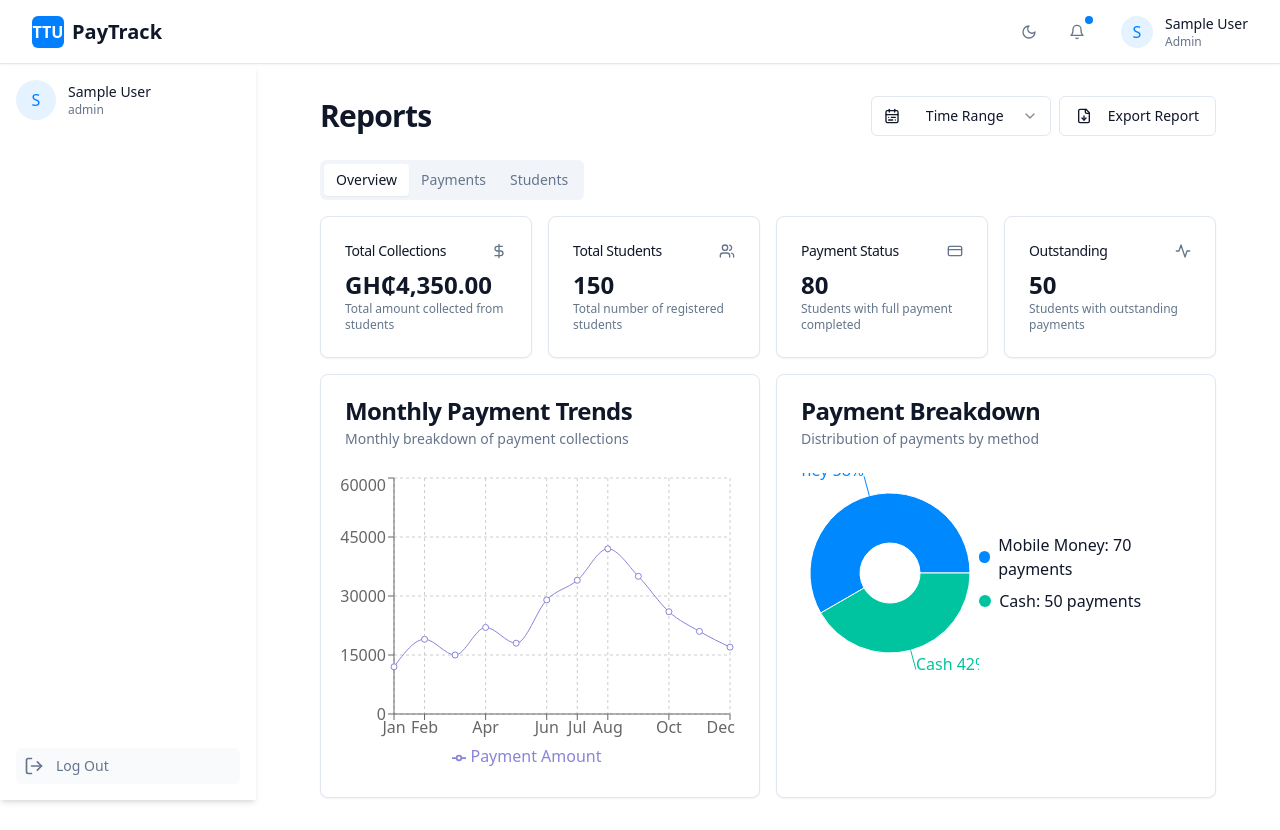
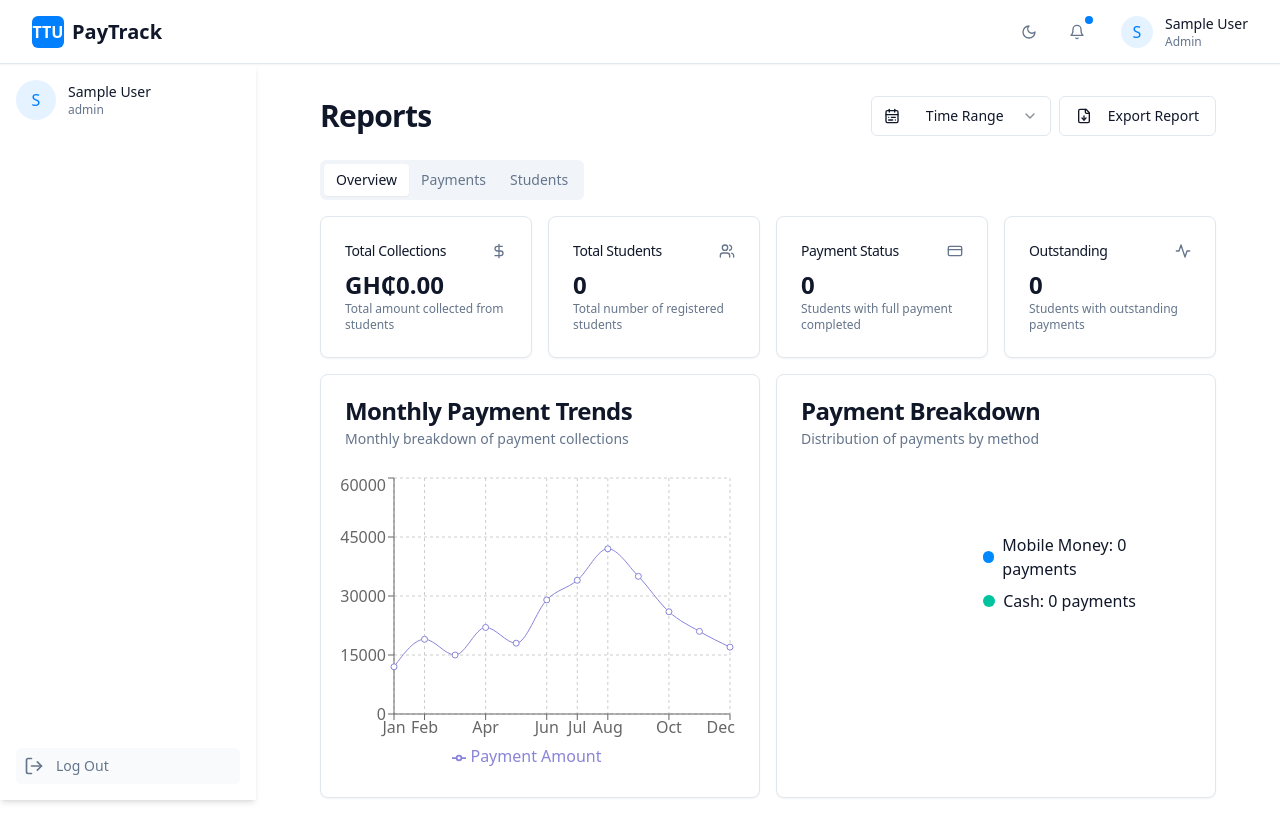
Before and after one commit to androidnega/student-paytrack-system, a React (Vite) app: page /reports in a window 1280 px wide. Built offline with nearby package versions, Linux system fonts and the light colour scheme; sample sign-in values are in the browser's storage.

Commit message:
Clear all student records
This commit clears all existing student records.

```diff
--- a/src/data/mockData.ts
+++ b/src/data/mockData.ts
@@ -1,3 +1,4 @@
+
 import {
   GROUPS,
   PAYMENT_METHODS,
@@ -62,83 +63,8 @@ export const mockUsers: User[] = [
   },
 ];
 
-export const mockStudents: Student[] = [
-  {
-    id: "student-1",
-    name: "Alice Johnson",
-    indexNumber: "BC/ITS/24/001",
-    email: "alice.j@example.com",
-    phone: "0201234567",
-    specialization: SPECIALIZATIONS.SOFTWARE,
-    group: GROUPS.A,
-    academicYear: "2024",
-    totalAmountDue: 150,
-    totalAmountPaid: 100,
-    paymentStatus: PAYMENT_STATUS.PARTIAL,
-    createdAt: new Date("2023-08-01"),
-    updatedAt: new Date("2023-09-20"),
-  },
-  {
-    id: "student-2",
-    name: "Bob Williams",
-    indexNumber: "BC/ITN/24/002",
-    email: "bob.w@example.com",
-    phone: "0509876543",
-    specialization: SPECIALIZATIONS.NETWORKING,
-    group: GROUPS.B,
-    academicYear: "2024",
-    totalAmountDue: 200,
-    totalAmountPaid: 200,
-    paymentStatus: PAYMENT_STATUS.FULL,
-    createdAt: new Date("2023-08-01"),
-    updatedAt: new Date("2023-09-20"),
-  },
-  {
-    id: "student-3",
-    name: "Charlie Brown",
-    indexNumber: "BC/ITD/24/003",
-    email: "charlie.b@example.com",
-    phone: "0245678901",
-    specialization: SPECIALIZATIONS.DATA_MANAGEMENT,
-    group: GROUPS.C,
-    academicYear: "2024",
-    totalAmountDue: 180,
-    totalAmountPaid: 80,
-    paymentStatus: PAYMENT_STATUS.PARTIAL,
-    createdAt: new Date("2023-08-01"),
-    updatedAt: new Date("2023-09-20"),
-  },
-  {
-    id: "student-4",
-    name: "Diana Miller",
-    indexNumber: "BC/ITS/24/004",
-    email: "diana.m@example.com",
-    phone: "0551234567",
-    specialization: SPECIALIZATIONS.SOFTWARE,
-    group: GROUPS.D,
-    academicYear: "2024",
-    totalAmountDue: 160,
-    totalAmountPaid: 0,
-    paymentStatus: PAYMENT_STATUS.OUTSTANDING,
-    createdAt: new Date("2023-08-01"),
-    updatedAt: new Date("2023-09-20"),
-  },
-  {
-    id: "student-5",
-    name: "Eve Taylor",
-    indexNumber: "BC/ITN/24/005",
-    email: "eve.t@example.com",
-    phone: "0269876543",
-    specialization: SPECIALIZATIONS.NETWORKING,
-    group: GROUPS.E,
-    academicYear: "2024",
-    totalAmountDue: 190,
-    totalAmountPaid: 190,
-    paymentStatus: PAYMENT_STATUS.FULL,
-    createdAt: new Date("2023-08-01"),
-    updatedAt: new Date("2023-09-20"),
-  },
-];
+// Clear student records
+export const mockStudents: Student[] = [];
 
 export const mockCourses: Course[] = [
   {
@@ -188,102 +114,30 @@ export const mockLecturers: Lecturer[] = [
   },
 ];
 
-// Ensure all payments have 6-digit transaction codes
-export const mockPayments: Payment[] = [
-  {
-    id: "payment-1",
-    studentId: "student-1",
-    amount: 50,
-    paymentMethod: PAYMENT_METHODS.MOMO,
-    paymentPurpose: PAYMENT_PURPOSES.BOOK,
-    itemId: "course-1",
-    transactionCode: generateSixDigitCode(),
-    paymentDate: new Date("2023-09-15"),
-    recordedBy: "user-1",
-    notes: "Full payment for Software Engineering textbook",
-    createdAt: new Date("2023-09-15"),
-    updatedAt: new Date("2023-09-15"),
-  },
-  {
-    id: "payment-2",
-    studentId: "student-2",
-    amount: 20,
-    paymentMethod: PAYMENT_METHODS.CASH,
-    paymentPurpose: PAYMENT_PURPOSES.HANDOUT,
-    itemId: "course-2",
-    transactionCode: generateSixDigitCode(),
-    paymentDate: new Date("2023-09-16"),
-    recordedBy: "user-2",
-    payerType: "third_party",
-    thirdPartyType: "relative",
-    thirdPartyDetails: "Brother - James Mensah",
-    notes: "Handout payment for Database Management",
-    createdAt: new Date("2023-09-16"),
-    updatedAt: new Date("2023-09-16"),
-  },
-  {
-    id: "payment-3",
-    studentId: "student-3",
-    amount: 100,
-    paymentMethod: PAYMENT_METHODS.MOMO,
-    paymentPurpose: PAYMENT_PURPOSES.TRIP,
-    transactionCode: generateSixDigitCode(),
-    paymentDate: new Date("2023-09-17"),
-    recordedBy: "user-1",
-    notes: "Trip payment for tech conference",
-    createdAt: new Date("2023-09-17"),
-    updatedAt: new Date("2023-09-17"),
-  },
-  {
-    id: "payment-4",
-    studentId: "student-4",
-    amount: 35,
-    paymentMethod: PAYMENT_METHODS.CASH,
-    paymentPurpose: PAYMENT_PURPOSES.BOOK,
-    itemId: "course-3",
-    transactionCode: generateSixDigitCode(),
-    paymentDate: new Date("2023-09-18"),
-    recordedBy: "user-2",
-    notes: "Partial payment for Networking Essentials textbook",
-    createdAt: new Date("2023-09-18"),
-    updatedAt: new Date("2023-09-18"),
-  },
-  {
-    id: "payment-5",
-    studentId: "student-5",
-    amount: 45,
-    paymentMethod: PAYMENT_METHODS.MOMO,
-    paymentPurpose: PAYMENT_PURPOSES.OTHER,
-    transactionCode: generateSixDigitCode(),
-    paymentDate: new Date("2023-09-19"),
-    recordedBy: "user-1",
-    notes: "Department dues payment",
-    createdAt: new Date("2023-09-19"),
-    updatedAt: new Date("2023-09-19"),
-  },
-];
+// Clear payment records
+export const mockPayments: Payment[] = [];
 
-// Update mock dashboard stats to include transaction codes in recent payments
+// Update dashboard stats to reflect empty records
 export const mockDashboardStats: DashboardStats = {
-  totalStudents: 150,
-  totalPayments: 120,
-  totalAmountCollected: 4350,
-  fullPayments: 80,
-  partialPayments: 20,
-  outstandingPayments: 50,
-  momoPayments: 70,
-  cashPayments: 50,
-  recentPayments: mockPayments.slice(0, 5),
+  totalStudents: 0,
+  totalPayments: 0,
+  totalAmountCollected: 0,
+  fullPayments: 0,
+  partialPayments: 0,
+  outstandingPayments: 0,
+  momoPayments: 0,
+  cashPayments: 0,
+  recentPayments: [],
   paymentsBySpecialization: {
-    [SPECIALIZATIONS.SOFTWARE]: 60,
-    [SPECIALIZATIONS.NETWORKING]: 40,
-    [SPECIALIZATIONS.DATA_MANAGEMENT]: 20,
+    [SPECIALIZATIONS.SOFTWARE]: 0,
+    [SPECIALIZATIONS.NETWORKING]: 0,
+    [SPECIALIZATIONS.DATA_MANAGEMENT]: 0,
   },
   paymentsByGroup: {
-    [GROUPS.A]: 30,
-    [GROUPS.B]: 25,
-    [GROUPS.C]: 35,
-    [GROUPS.D]: 20,
-    [GROUPS.E]: 10,
+    [GROUPS.A]: 0,
+    [GROUPS.B]: 0,
+    [GROUPS.C]: 0,
+    [GROUPS.D]: 0,
+    [GROUPS.E]: 0,
   },
 };
```
Also changed, not shown: src/types/index.ts (+11 -0 lines).
